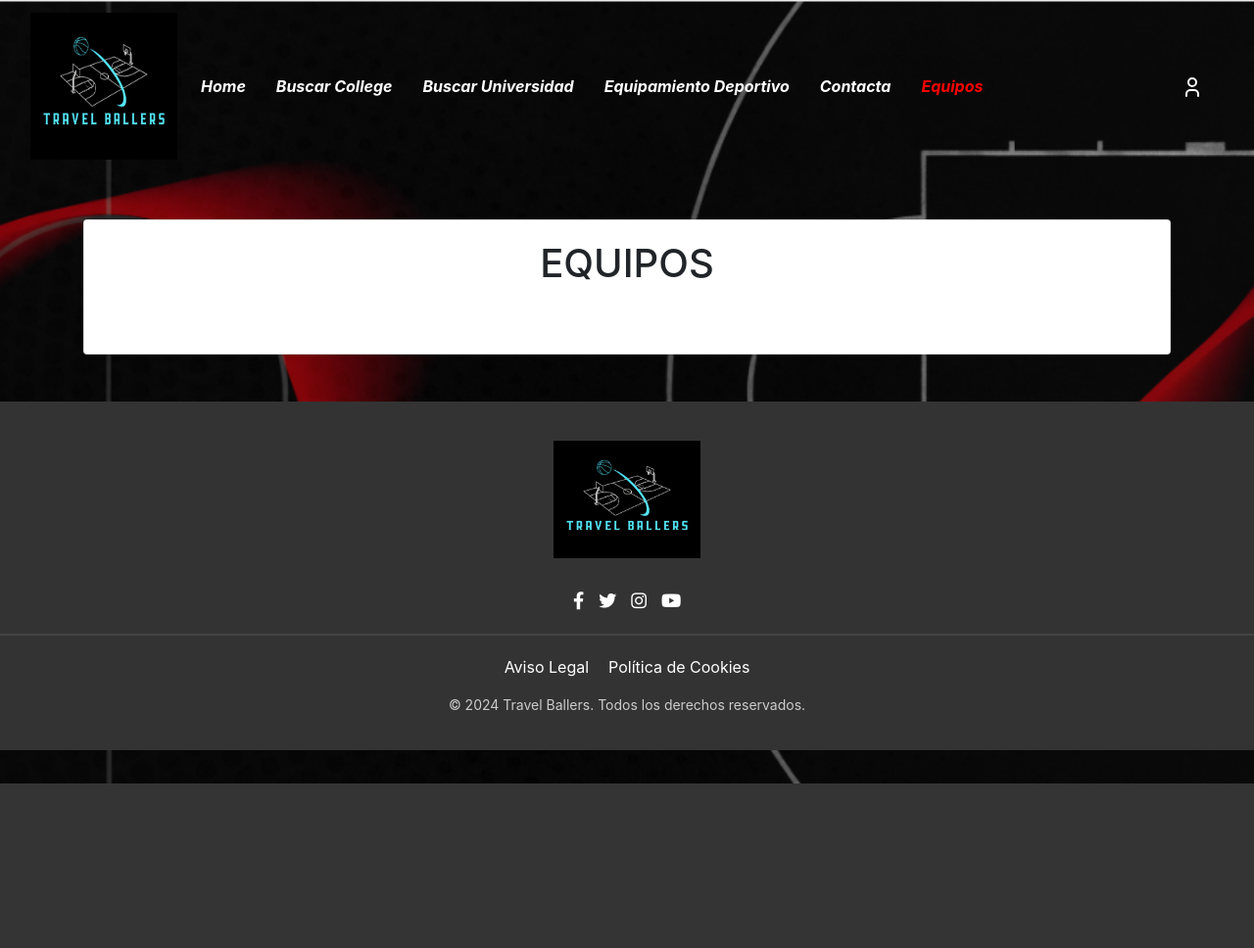
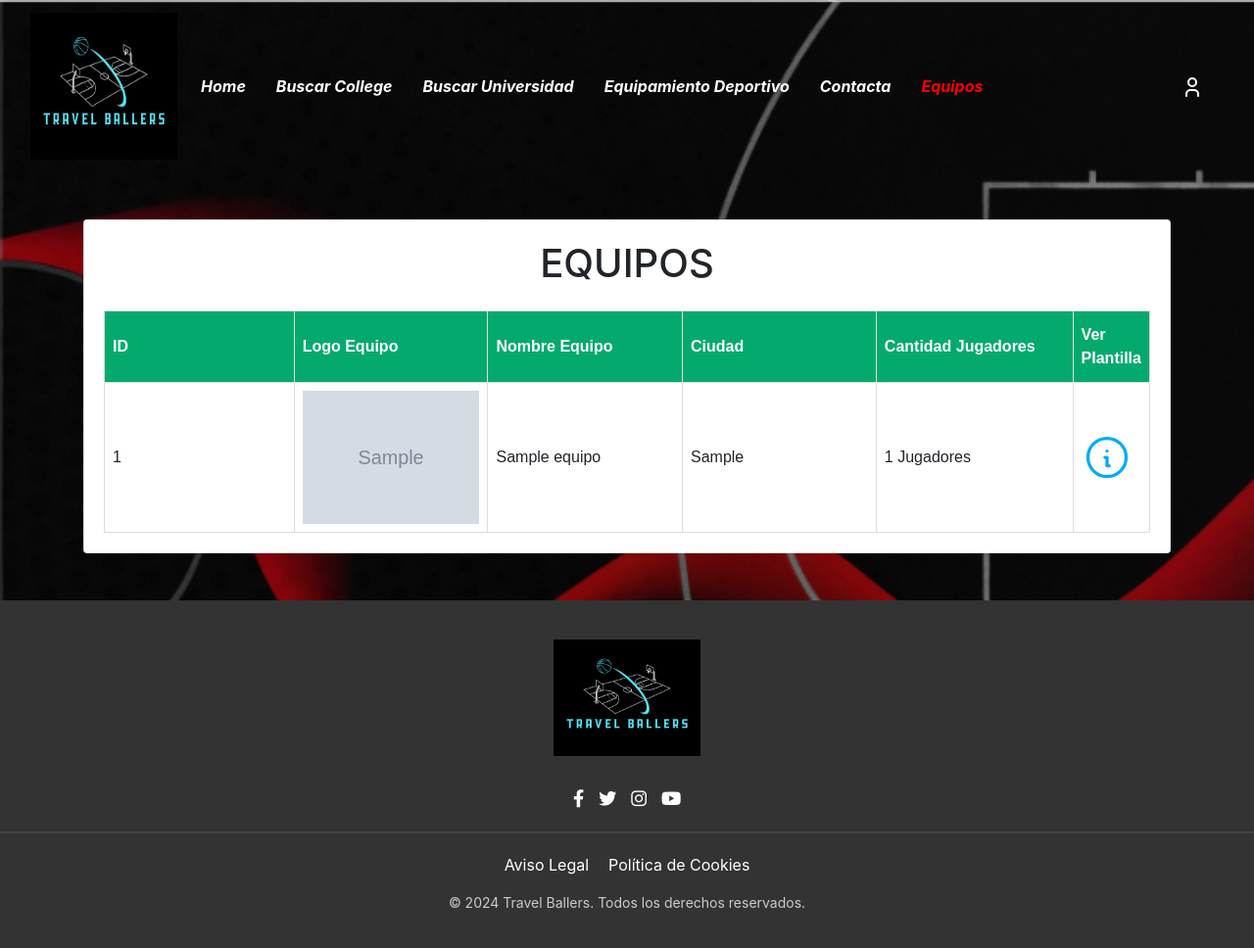
Before and after one commit to DavidCortellAguilar/TravelBallers, a PHP site: page /Equipos.php in a window 1280 px wide. Shown: the whole page at 98% size. Before the commit the page ends 800 px from the top, so only its background shows below. Run offline with PHP 8.4, Linux system fonts and the light colour scheme; tables that the repository leaves empty or names only in its code hold one stand-in row (values such as "Sample post"); grey boxes marked "Sample" are stand-in pictures.

Commit message:
tabla equipos hecha

```diff
--- a/Equipos.php
+++ b/Equipos.php
@@ -14,6 +14,48 @@ $conn = new mysqli($servername, $username, $password, $dbname);
 if($conn->connect_error){
     die("Conexión fallida: ".$conn->connect_error);
 }
+
+    $sql = "SELECT e.ID_Equipo, e.Nombre_Equipo AS Nombre, e.Logo_Equipo AS Logo, e.Ciudad_Equipo AS Ciudad, (SELECT COUNT(*) FROM jugadores j WHERE j.ID_Equipo = e.ID_Equipo) AS Cantidad_Jugadores FROM equipos e";
+    $result = $conn->query($sql);
+
+    $tabla = "";
+if ($result->num_rows > 0) {
+    $tabla .= "<table>
+                <thead>
+                <tr>
+                    <th>ID</th>
+                    <th>Logo Equipo</th>
+                    <th>Nombre Equipo</th>
+                    <th>Ciudad</th>
+                    <th>Cantidad Jugadores</th>
+                    <th>Ver Plantilla</th>
+                </tr>
+                </thead>
+                <tbody>";
+
+    // Generar las filas dentro del bucle
+    while ($row = $result->fetch_assoc()) {
+        $tabla .= "<tr class='fila-principal' data-id='" . $row['ID_Equipo'] . "'>
+                    <td>" . $row['ID_Equipo'] . "</td>
+                    <td><img src='./" . $row["Logo"] . "' alt='Imagen de " . $row["Logo"] . "' class='img-fluid'></td>
+                    <td>" . $row['Nombre'] . "</td>
+                    <td>" . $row['Ciudad'] . "</td>
+                    <td>" . $row['Cantidad_Jugadores'] . " Jugadores</td>
+                    <td><a href='plantilla.php?ID_Equipo=" . $row['ID_Equipo'] . "'>
+                        <svg xmlns='http://www.w3.org/2000/svg' class='icon icon-tabler icon-tabler-info-circle' width='52' height='52' viewBox='0 0 24 24' stroke-width='1.5' stroke='#00abfb' fill='none' stroke-linecap='round' stroke-linejoin='round'>
+                            <path stroke='none' d='M0 0h24v24H0z' fill='none'/>
+                            <path d='M3 12a9 9 0 1 0 18 0a9 9 0 0 0 -18 0' />
+                            <path d='M12 9h.01'/>
+                            <path d='M11 12h1v4h1'/>
+                        </svg>
+                    </a></td>
+                </tr>";
+    }
+
+    // Cierre del cuerpo de la tabla y la tabla
+    $tabla .= "</tbody></table>";
+}
+
 
 ?>
 
@@ -40,6 +82,31 @@ if($conn->connect_error){
     <!-- CSS personalizado -->
     <script src="scroll.js"></script>
     <link rel="stylesheet" href="./css/style.css">
+    <style>
+        table {
+        font-family: Arial, Helvetica, sans-serif;
+        border-collapse: collapse;
+        width: 100%;
+    }
+
+    table td, th {
+        border: 1px solid #ddd;
+        padding: 8px;
+        width: 20%;
+    }
+
+    table tr:hover {
+        background-color: #ddd;
+    }
+
+    table th {
+        padding-top: 12px;
+        padding-bottom: 12px;
+        text-align: left;
+        background-color: #04AA6D;
+        color: white;
+    }
+    </style>
 </head>
 <body>
     <div class="fondo1">
@@ -48,8 +115,7 @@ if($conn->connect_error){
             <div class="card shadow-sm">
                 <div class="card-body">
                     <h1 class="text-center mb-4">EQUIPOS</h1>
-                    <div class="d-flex justify-content-center gap-2 mb-4">
-                    </div>
+                    <?php echo $tabla ?>
                 </div>
             </div>
         </div>
```
